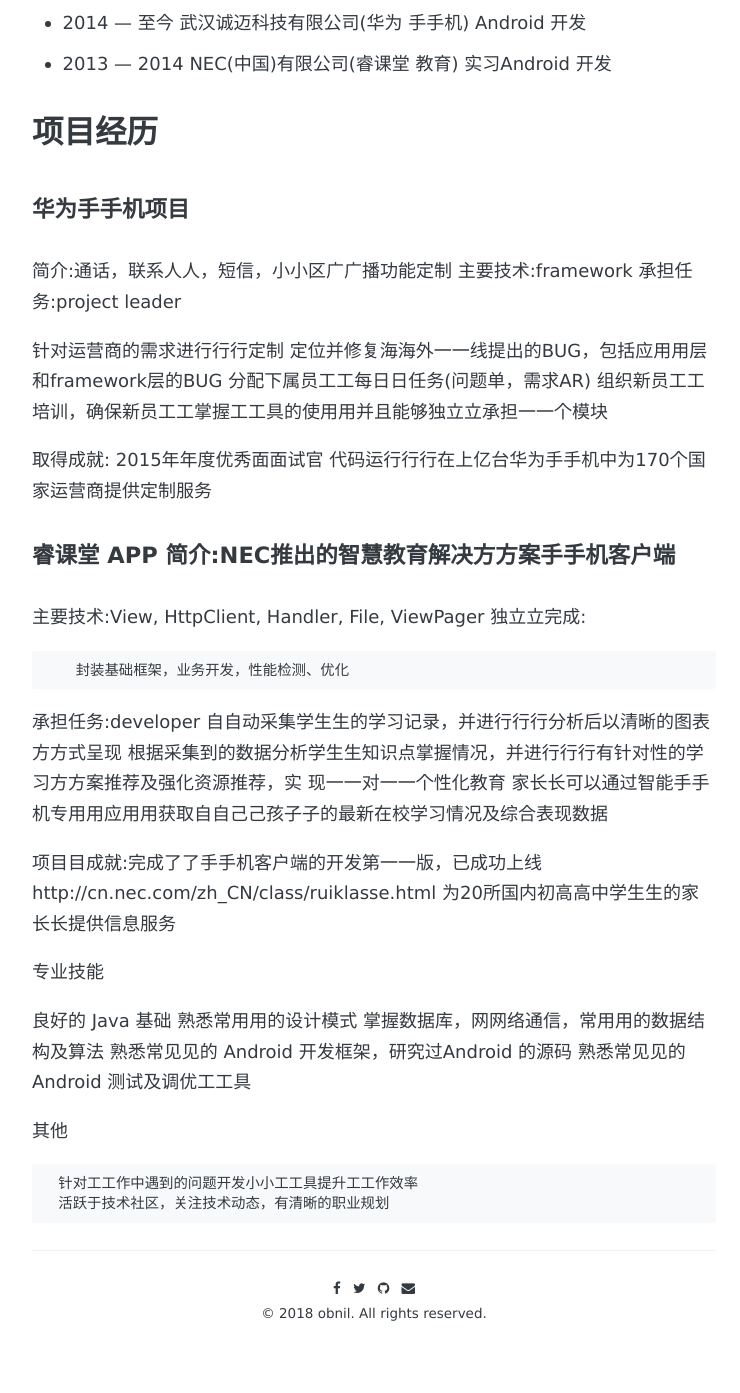
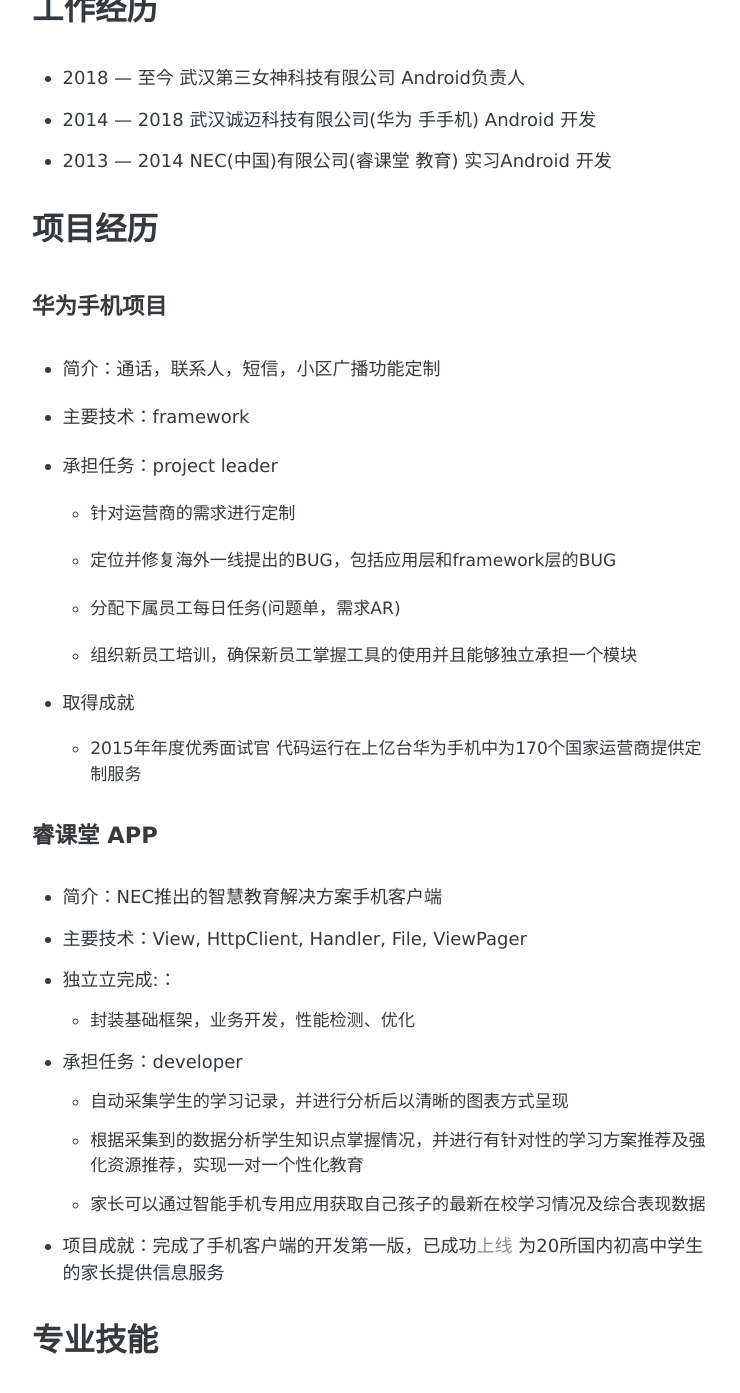
Before and after one commit to obnil/obnil.github.io, a Jekyll site: the page built from about.md, in a window 1280 px wide and 1400 px high, scrolled down 829 px. Shown: the top 1393 px of the window, without its empty margins (266-1006 px from the left). Built offline with Jekyll 4.4.1, drawn with Linux system fonts in a browser that asks for light colours; some web fonts are replaced; comment, search, counter and statistics services are not loaded; before the commit the page ends 2171 px from its top, so only the background shows below that; some of the changed text lies outside the part shown.

Commit message:
个人简历

````diff
--- a/about.md
+++ b/about.md
@@ -6,54 +6,67 @@
 ## 林波
 
 - 4年 Android 开发经验
-- 基本信息:男 29岁 现居武汉
-- 英语: CET6
-- 电话:18963965124 邮箱:821967831@qq.com GitHub:https://github.com/obnil 博客:http://blog.csdn.net/lb891014
+- 基本信息：男 29岁 现居武汉
+- 英语：CET6
+- 电话：18963965124
+- 邮箱：821967831@qq.com
+- GitHub：https://github.com/obnil
 
 ## 教育经历
 
-- 2011 — 2014 北北京航空航天⼤大学 软件⼯工程 研究⽣生
+- 2011 — 2014 北京航空航天⼤大学 软件⼯工程 研究⽣生
 
-- 2007 — 2011 ⻩黄冈师范学院 计算机科学与技术 本科
+- 2007 — 2011 ⻩冈师范学院 计算机科学与技术 本科
 
 ## ⼯作经历
 
-- 2014 — ⾄今 武汉诚迈科技有限公司(华为 ⼿手机) Android 开发
+- 2018 — 至今 武汉第三女神科技有限公司 Android负责人
+- 2014 — 2018 武汉诚迈科技有限公司(华为 ⼿手机) Android 开发
 - 2013 — 2014 NEC(中国)有限公司(睿课堂 教育) 实习Android 开发
 
 ## 项⽬经历
 
-#### 华为⼿手机项⽬
+#### 华为⼿机项⽬
 
-简介:通话，联系⼈人，短信，⼩小区⼴广播功能定制 主要技术:framework
-承担任务:project leader
+* 简介：通话，联系人，短信，⼩区⼴播功能定制
 
-针对运营商的需求进⾏行行定制 定位并修复海海外⼀一线提出的BUG，包括应⽤用层和framework层的BUG 分配下属员⼯工每⽇日任务(问题单，需求AR) 组织新员⼯工培训，确保新员⼯工掌握⼯工具的使⽤用并且能够独⽴立承担⼀一个模块
+* 主要技术：framework
 
-取得成就:
-2015年年度优秀⾯面试官 代码运⾏行行在上亿台华为⼿手机中为170个国家运营商提供定制服务
+* 承担任务：project leader
 
-#### 睿课堂 APP 简介:NEC推出的智慧教育解决⽅方案⼿手机客户端
+  - 针对运营商的需求进行定制
 
-主要技术:View, HttpClient, Handler, File, ViewPager 独⽴立完成:
+  - 定位并修复海外一线提出的BUG，包括应用层和framework层的BUG
 
-```
-    封装基础框架，业务开发，性能检测、优化
-```
+  - 分配下属员⼯每⽇任务(问题单，需求AR)
 
-承担任务:developer
- ⾃自动采集学⽣生的学习记录，并进⾏行行分析后以清晰的图表⽅方式呈现 根据采集到的数据分析学⽣生知识点掌握情况，并进⾏行行有针对性的学习⽅方案推荐及强化资源推荐，实 现⼀一对⼀一个性化教育 家⻓长可以通过智能⼿手机专⽤用应⽤用获取⾃自⼰己孩⼦子的最新在校学习情况及综合表现数据
+  - 组织新员⼯培训，确保新员⼯掌握⼯具的使⽤并且能够独⽴承担⼀个模块
 
-项⽬目成就:完成了了⼿手机客户端的开发第⼀一版，已成功上线 http://cn.nec.com/zh_CN/class/ruiklasse.html 为20所国内初⾼高中学⽣生的家⻓长提供信息服务
+* 取得成就
 
-专业技能
+  - 2015年年度优秀面试官 代码运⾏在上亿台华为手机中为170个国家运营商提供定制服务
 
-良好的 Java 基础
- 熟悉常⽤用的设计模式 掌握数据库，⽹网络通信，常⽤用的数据结构及算法 熟悉常⻅见的 Android 开发框架，研究过Android 的源码 熟悉常⻅见的 Android 测试及调优⼯工具
+#### 睿课堂 APP
 
-其他
+* 简介：NEC推出的智慧教育解决方案⼿机客户端
+* 主要技术：View, HttpClient, Handler, File, ViewPager
+* 独⽴立完成:：
+    - 封装基础框架，业务开发，性能检测、优化
+* 承担任务：developer
+    - ⾃动采集学生的学习记录，并进⾏分析后以清晰的图表方式呈现
+    - 根据采集到的数据分析学⽣知识点掌握情况，并进行有针对性的学习⽅案推荐及强化资源推荐，实现⼀对⼀个性化教育
+    - 家⻓可以通过智能手机专用应用获取⾃⼰孩子的最新在校学习情况及综合表现数据
+* 项⽬成就：完成了手机客户端的开发第一版，已成功[上线]( http://cn.nec.com/zh_CN/class/ruiklasse.html) 为20所国内初⾼中学生的家长提供信息服务
 
-```
-  针对⼯工作中遇到的问题开发⼩小⼯工具提升⼯工作效率
-  活跃于技术社区，关注技术动态，有清晰的职业规划
-```
+## 专业技能
+
+* 良好的 Java 基础
+* 熟悉常⽤的设计模式
+* 掌握数据库，网络通信，常用的数据结构及算法
+* 熟悉常⻅的 Android 开发框架，研究过Android 的源码
+* 熟悉常见的 Android 测试及调优⼯工具
+
+## 其他
+
+* 针对⼯作中遇到的问题开发⼩工具提升⼯作效率
+* 活跃于技术社区，关注技术动态，有清晰的职业规划
````
